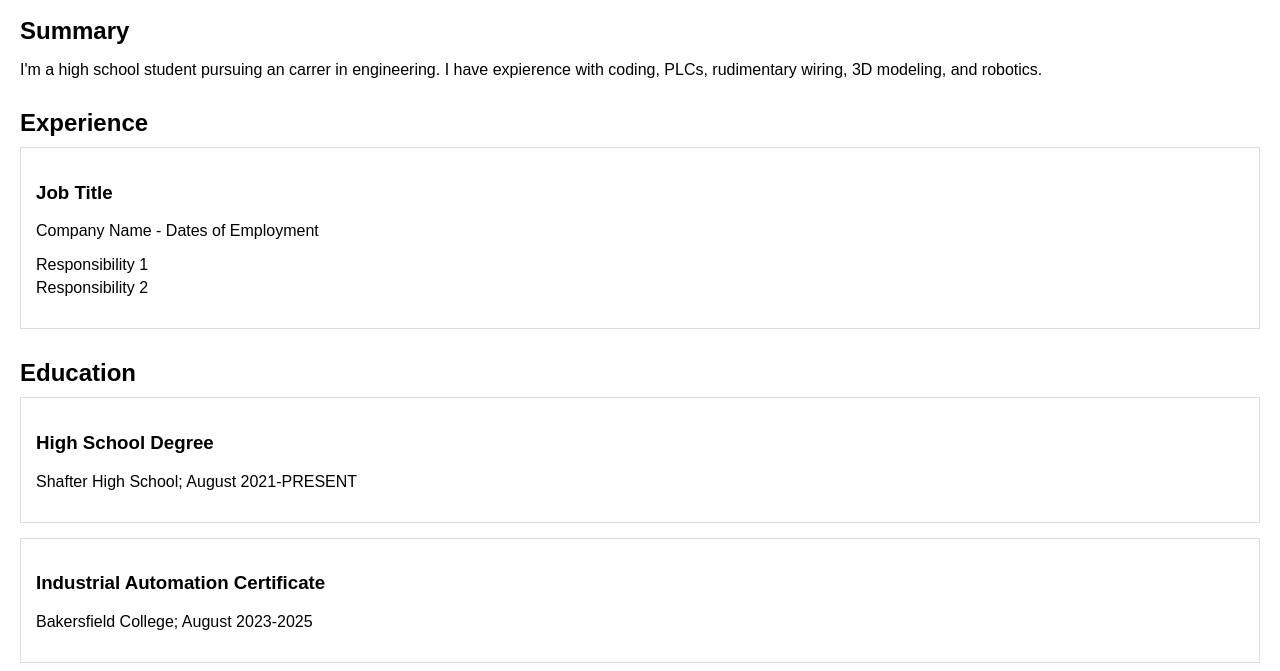
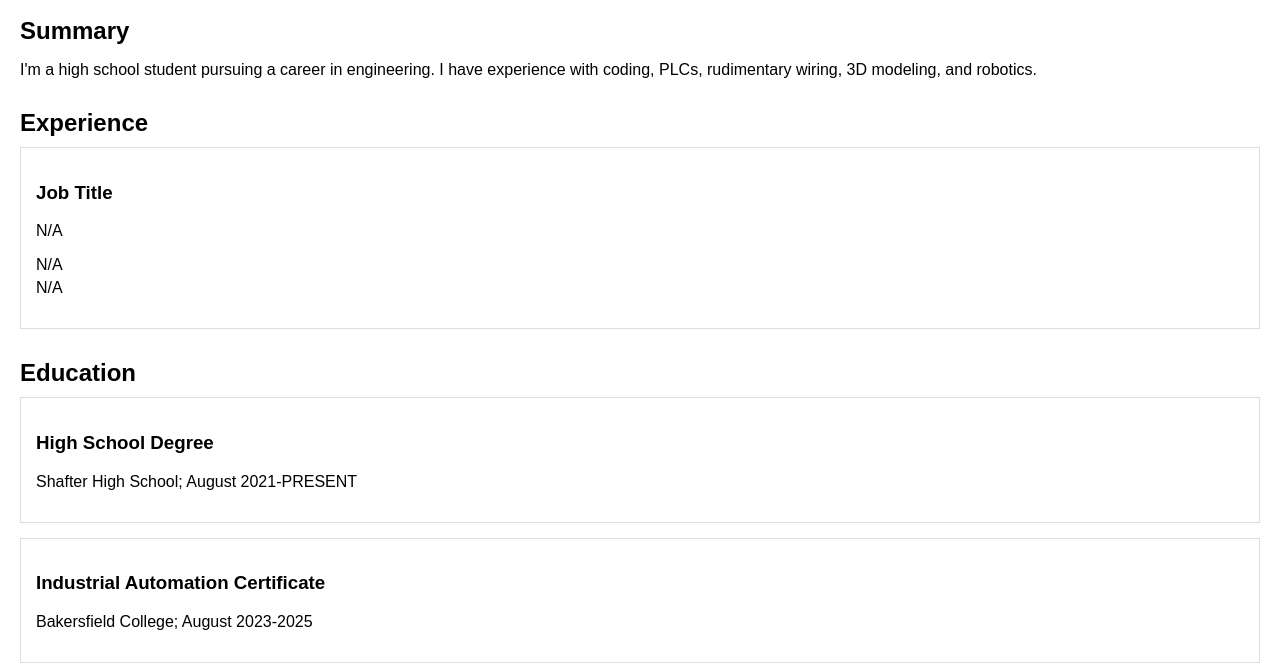
Before and after one commit to GSHydra/CS_Resume, a plain HTML site: page index.html in a window 1280 px wide. Shown: the part 129-800 px from the top of the page. Drawn offline with Linux system fonts and the light colour scheme.

Commit message:
Changed Experience
Set the experience as N/A

```diff
--- a/index.html
+++ b/index.html
@@ -16,17 +16,17 @@
 
   <section id="summary">
     <h2>Summary</h2>
-    <p>I'm a high school student pursuing an carrer in engineering. I have expierence with coding, PLCs, rudimentary wiring, 3D modeling, and robotics.</p>
+    <p>I'm a high school student pursuing a career in engineering. I have experience with coding, PLCs, rudimentary wiring, 3D modeling, and robotics.</p>
   </section>
 
   <section id="experience">
     <h2>Experience</h2>
     <div class="job">
       <h3>Job Title</h3>
-      <p>Company Name - Dates of Employment</p>
+      <p>N/A</p>
       <ul>
-        <li>Responsibility 1</li>
-        <li>Responsibility 2</li>
+        <li>N/A</li>
+        <li>N/A</li>
       </ul>
     </div>
     </section>
```
